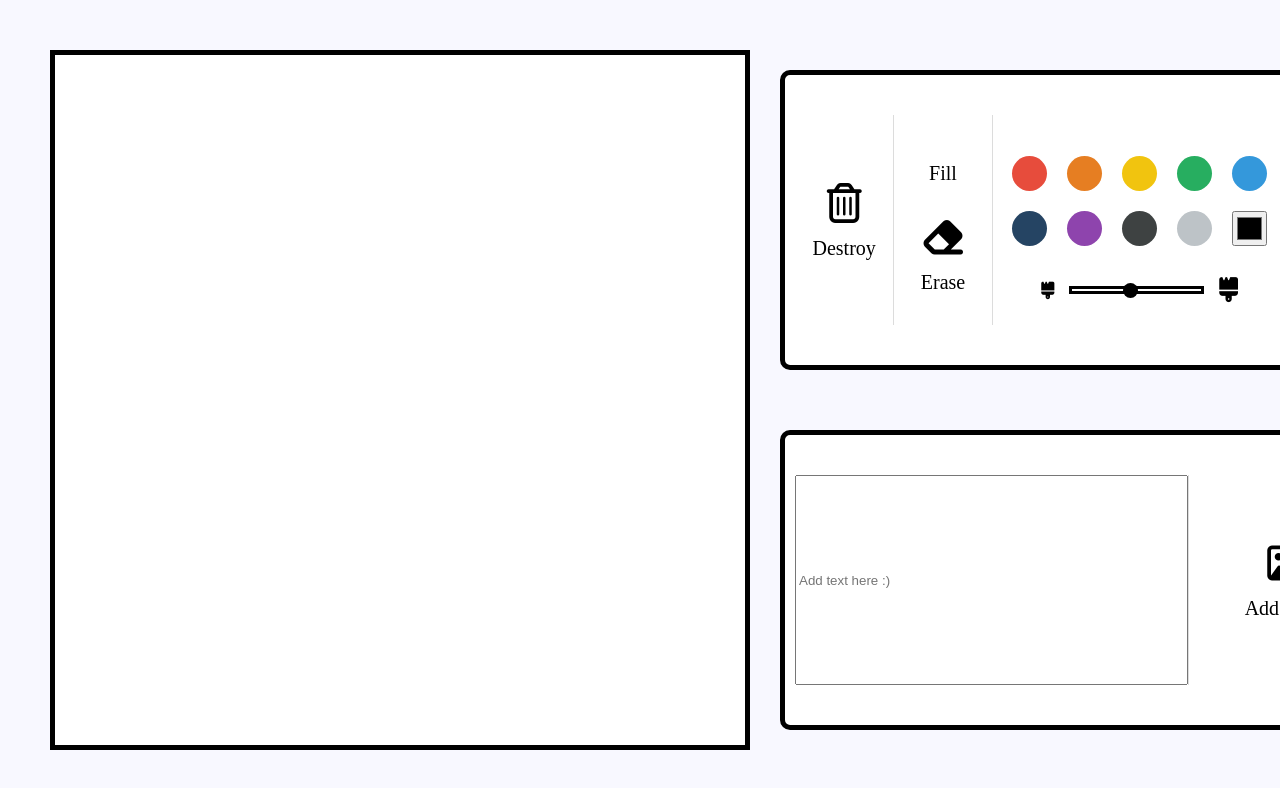
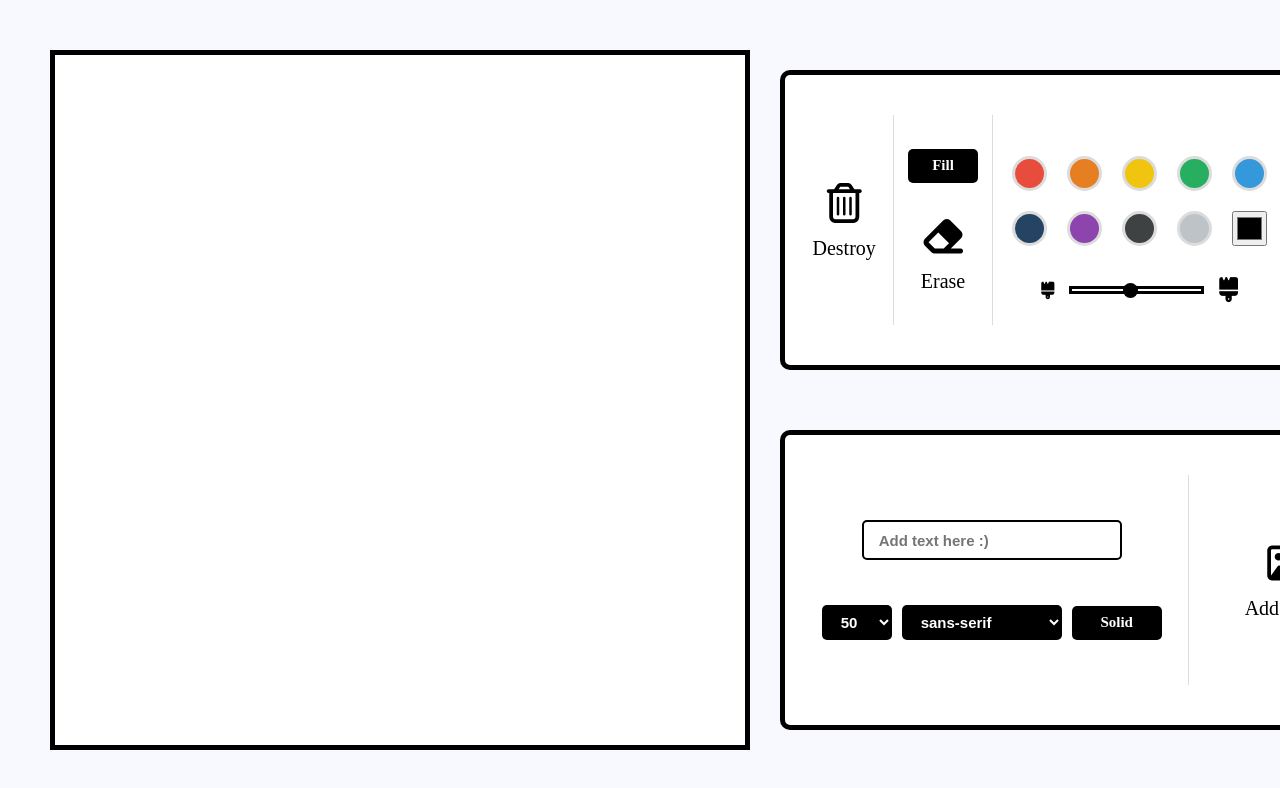
Before and after one commit to GOOHyunSeo/meme-maker-2023, a plain HTML site: page index.html in a window 1280 px wide. Shown: the top 788 px of the page. Drawn offline with Linux system fonts and the light colour scheme; a web font is replaced by a local one.

Commit message:
Apply CSS

```diff
--- a/app.js
+++ b/app.js
@@ -5,6 +5,8 @@ const CANVAS_HEIGHT = 700;
 
 const destroyBtn = document.getElementById("destroy-btn");
 const modeBtn = document.getElementById("mode-btn");
+const fillIcon = document.getElementsByClassName("fill-icon");
+const drawIcon = document.getElementsByClassName("draw-icon");
 const eraseBtn = document.getElementById("erase-btn");
 const color = document.getElementById("color");
 const colorOptions = Array.from(
@@ -14,7 +16,16 @@ const lineWidth = document.getElementById("line-width");
 const saveBtn = document.getElementById("save-btn");
 
 const textInput = document.getElementById("text-input");
+const textSize = document.getElementById("text-size");
+const textFont = document.getElementById("text-font");
+const textBtn = document.getElementById("text-btn");
 const fileInput = document.getElementById("file-input");
+
+const RocknRollOne = new FontFace(
+  "RocknRollOne",
+  "url(RocknRoll_One/RocknRollOne-Regular.ttf)"
+);
+RocknRollOne.load().then(function () {});
 
 canvas.width = CANVAS_WIDTH;
 canvas.height = CANVAS_HEIGHT;
@@ -23,6 +34,7 @@ ctx.lineCap = "round";
 
 let isDrawing = false;
 let isFilling = false;
+let isOutline = false;
 
 function onMove(event) {
   if (isDrawing == true) {
@@ -46,24 +58,37 @@ function onCanvasClick() {
 }
 function onCanvasDoubleClick(event) {
   const text = textInput.value;
+  const textSizeValue = parseInt(textSize.value);
+  const textFontValue = textFont.value;
   if (text !== null) {
     ctx.save();
     ctx.lineWidth = 1;
-    ctx.font = "40px serif";
-    ctx.strokeText(text, event.offsetX, event.offsetY);
+    ctx.font = `${textSizeValue}px ${textFontValue}`;
+    if (isOutline) {
+      ctx.fillText(text, event.offsetX, event.offsetY);
+    } else {
+      ctx.strokeText(text, event.offsetX, event.offsetY);
+    }
     ctx.restore();
   }
 }
 
 function onDestroyClick() {
-  ctx.fillStyle = "white";
-  ctx.fillRect(0, 0, CANVAS_WIDTH, CANVAS_HEIGHT);
+  const answer = confirm("You really want to destroy?");
+  if (answer) {
+    ctx.fillStyle = "white";
+    ctx.fillRect(0, 0, CANVAS_WIDTH, CANVAS_HEIGHT);
+  }
 }
 function onModeClick() {
   if (isFilling) {
+    // console.log("draw clicked!");
+    // fillIcon.classList.remove("hidden");
     modeBtn.innerText = "Fill";
     isFilling = false;
   } else {
+    // console.log("fill clicked!!!!");
+    // drawIcon.classList.remove("hidden");
     modeBtn.innerText = "Draw";
     isFilling = true;
   }
@@ -96,6 +121,15 @@ function onSaveClick() {
   a.click();
 }
 
+function onTextBtnClick() {
+  if (isOutline) {
+    textBtn.innerText = "Solid";
+    isOutline = false;
+  } else {
+    textBtn.innerText = "Outline";
+    isOutline = true;
+  }
+}
 function onFileChange(event) {
   const file = event.target.files[0];
   const url = URL.createObjectURL(file);
@@ -122,4 +156,5 @@ colorOptions.forEach((color) => color.addEventListener("click", onColorClick));
 lineWidth.addEventListener("change", onLineWidthChange);
 saveBtn.addEventListener("click", onSaveClick);
 
+textBtn.addEventListener("click", onTextBtnClick);
 fileInput.addEventListener("change", onFileChange);
--- a/index.html
+++ b/index.html
@@ -16,9 +16,7 @@
           <span>Destroy</span>
         </button>
         <div class="btns border">
-          <button id="mode-btn">
-            <span>Fill</span>
-          </button>
+          <button id="mode-btn">Fill</button>
           <button id="erase-btn">
             <i class="fas fa-eraser fa-2x"></i>
             <span>Erase</span>
@@ -89,7 +87,34 @@
         </button>
       </div>
       <div class="customs__column">
-        <input id="text-input" type="text" placeholder="Add text here :)" />
+        <div class="btns">
+          <input id="text-input" type="text" placeholder="Add text here :)" />
+          <div class="text-customs">
+            <select id="text-size" class="text-custom">
+              <option>20</option>
+              <option>25</option>
+              <option>30</option>
+              <option>35</option>
+              <option>40</option>
+              <option>45</option>
+              <option selected>50</option>
+              <option>55</option>
+              <option>60</option>
+              <option>65</option>
+              <option>70</option>
+              <option>75</option>
+            </select>
+            <select id="text-font" class="text-custom">
+              <option>sans-serif</option>
+              <option>serif</option>
+              <option>monospace</option>
+              <option>cursive</option>
+              <option>fantasy</option>
+              <option>system-ui</option>
+            </select>
+            <button id="text-btn" class="text-custom">Solid</button>
+          </div>
+        </div>
         <label for="file-input" class="border">
           <i class="far fa-image fa-2x"></i>
           <span>Add photo</span>
--- a/style.css
+++ b/style.css
@@ -57,7 +57,13 @@ canvas {
   border-radius: 50%;
   cursor: pointer;
   margin: 10px;
+  border: 3px gainsboro solid;
+  transition: transform 0.1s ease-in-out;
 }
+.color-option:hover {
+  transform: scale(1.5);
+}
+
 .width-option {
   display: flex;
   align-items: center;
@@ -102,10 +108,69 @@ label {
   align-items: center;
   font-size: 20px;
 }
+span {
+  transition: opacity 0.2s ease-in-out;
+  cursor: pointer;
+}
+span:hover {
+  opacity: 0.4;
+}
+
 .btns {
   display: flex;
   flex-direction: column;
   justify-content: space-evenly;
+}
+
+#text-input {
+  width: 260px;
+  height: 40px;
+  padding: 7px 15px;
+  margin: 0px 5px;
+  font-size: 15px;
+  font-weight: 600;
+  border: 2px solid black;
+  outline: none;
+  border-radius: 5px;
+}
+.text-customs {
+  display: flex;
+  justify-content: space-between;
+  align-items: center;
+}
+#mode-btn,
+.text-custom {
+  padding: 7px 15px;
+  margin: 0px 5px;
+  font-size: 15px;
+  font-weight: 600;
+  border: none;
+  outline: none;
+  border-radius: 5px;
+  background-color: black;
+  color: white;
+  cursor: pointer;
+  transition: background-color 0.2s ease-in-out;
+}
+#mode-btn:hover,
+.text-custom:hover {
+  background-color: rgba(0, 0, 0, 0.5);
+}
+#mode-btn {
+  width: 40px;
+  height: 20px;
+}
+.text-custom:first-child {
+  width: 70px;
+  height: 35px;
+}
+.text-custom:nth-child(2) {
+  width: 160px;
+  height: 35px;
+}
+.text-custom:last-child {
+  width: 60px;
+  height: 20px;
 }
 
 .border {
@@ -115,6 +180,6 @@ span {
   margin-top: 15px;
 }
 
-i.hidden {
+.hidden {
   display: none;
 }
```
Also changed, not shown: 1 other file.
